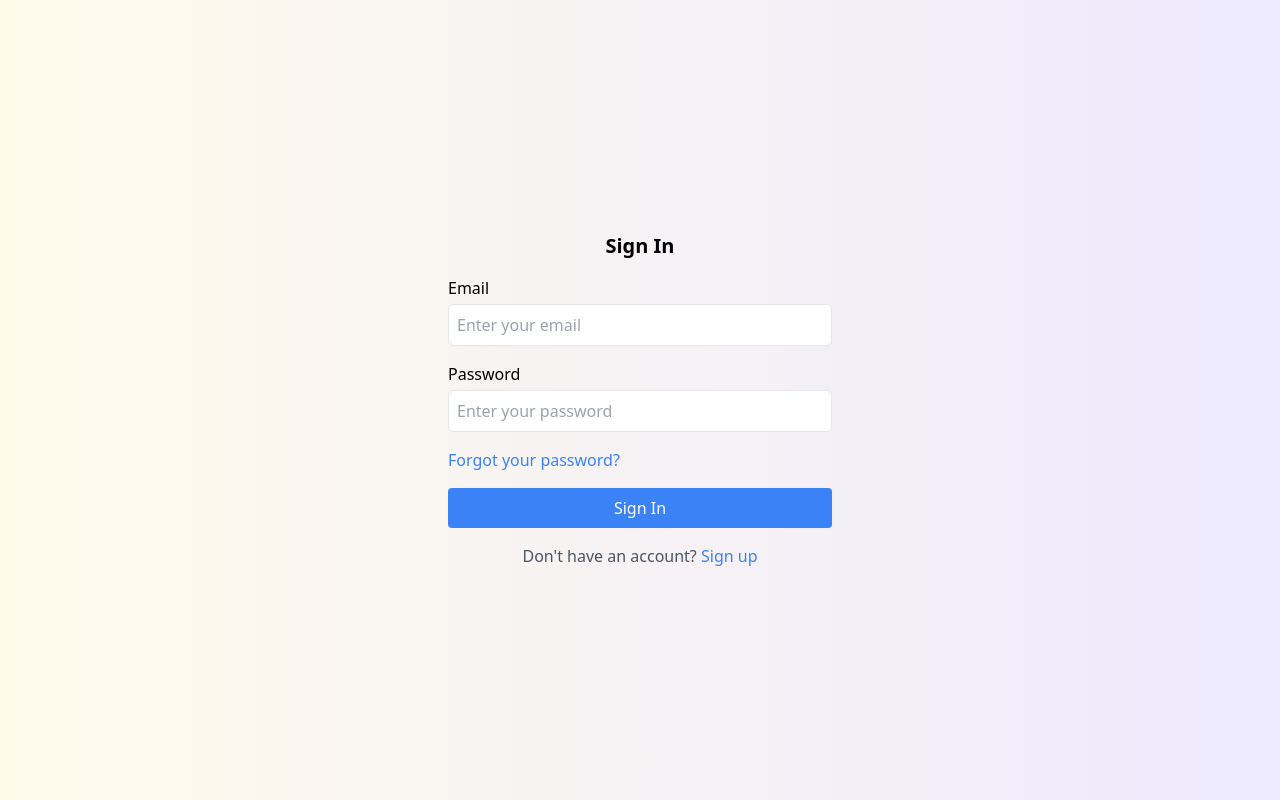
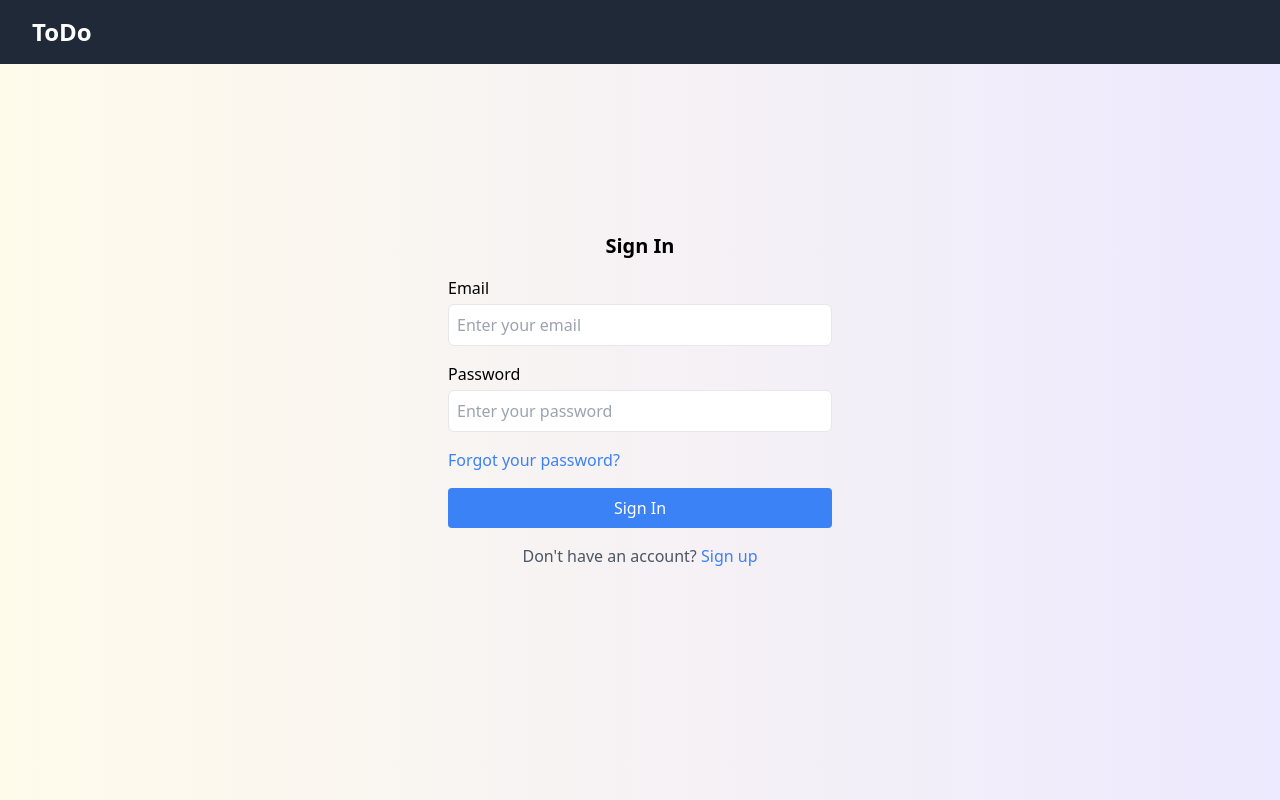
Before and after one commit to shrawan1s/ViteToDo, a React (Vite) app: page / in a window 1280 px wide. Built offline with nearby package versions, Linux system fonts and the light colour scheme.

Commit message:
Added Navbar component

```diff
--- a/package.json
+++ b/package.json
@@ -10,6 +10,9 @@
     "preview": "vite preview"
   },
   "dependencies": {
+    "@fortawesome/fontawesome-svg-core": "^6.5.2",
+    "@fortawesome/free-solid-svg-icons": "^6.5.2",
+    "@fortawesome/react-fontawesome": "^0.2.0",
     "@types/tailwindcss": "^3.1.0",
     "@types/yup": "^0.32.0",
     "formik": "^2.4.6",
--- a/src/App.tsx
+++ b/src/App.tsx
@@ -1,13 +1,17 @@
 import { Routes, Route } from 'react-router-dom'
 import SigninForm from './components/SigninForm'
 import SignupForm from './components/SignupForm'
+import Navbar from './components/Navbar'
+import Home from './components/Home'
 
-function App() {
+const App = () => {
   return (
     <>
+      <Navbar />
       <Routes>
         <Route path='/' element={<SigninForm />} />
         <Route path='/signup' element={<SignupForm />} />
+        <Route path='/home' element={<Home />} />
       </Routes>
     </>
   )
--- /dev/null
+++ b/src/components/Navbar.tsx
@@ -0,0 +1,38 @@
+import React from 'react';
+// import { useNavigate } from 'react-router-dom';
+import { FontAwesomeIcon } from '@fortawesome/react-fontawesome';
+import { faUser, faRightFromBracket } from '@fortawesome/free-solid-svg-icons';
+
+const Navbar: React.FC = () => {
+    // const navigate = useNavigate();
+    const isLoggedIn = localStorage.getItem('token');
+
+    const handleLogout = () => {
+        // localStorage.removeItem('token');
+        // Redirect to the login page after logout
+        // navigate('/');
+        console.log("Logged out");
+    };
+
+    return (
+        <nav className="bg-gray-800 py-4 px-8 flex justify-between items-center fixed top-0 w-full z-10">
+            {/* Left side: Logo */}
+            <div>
+                <h1 className="text-white text-2xl font-bold">ToDo</h1>
+            </div>
+
+            {/* Right side: User info or sign-in/up */}
+            <div className="flex items-center text-white">
+                {isLoggedIn &&
+                    <>
+                        <span>Jhone Doe</span>
+                        <FontAwesomeIcon icon={faUser} className="text-xl mr-2 mx-3" />
+                        <FontAwesomeIcon icon={faRightFromBracket} onClick={handleLogout} className="text-xl mr-2 mx-3 cursor-pointer" />
+                    </>
+                }
+            </div>
+        </nav>
+    );
+};
+
+export default Navbar;
--- a/src/components/SigninForm.tsx
+++ b/src/components/SigninForm.tsx
@@ -29,7 +29,7 @@ const SigninForm: React.FC = () => {
   };
 
   return (
-    <div className="bg-gradient-to-r from-amber-50 to-violet-100 flex items-center justify-center h-screen">
+    <div className="p-3 bg-gradient-to-r from-amber-50 to-violet-100 flex items-center justify-center h-screen">
       <div className="max-w-sm w-full">
         <h2 className="text-xl font-bold mb-4 text-center">Sign In</h2>
         {/* Formik handles form state and submission */}
```
Also changed, not shown: 1 other file (tests, documents, lock files or other folders).
